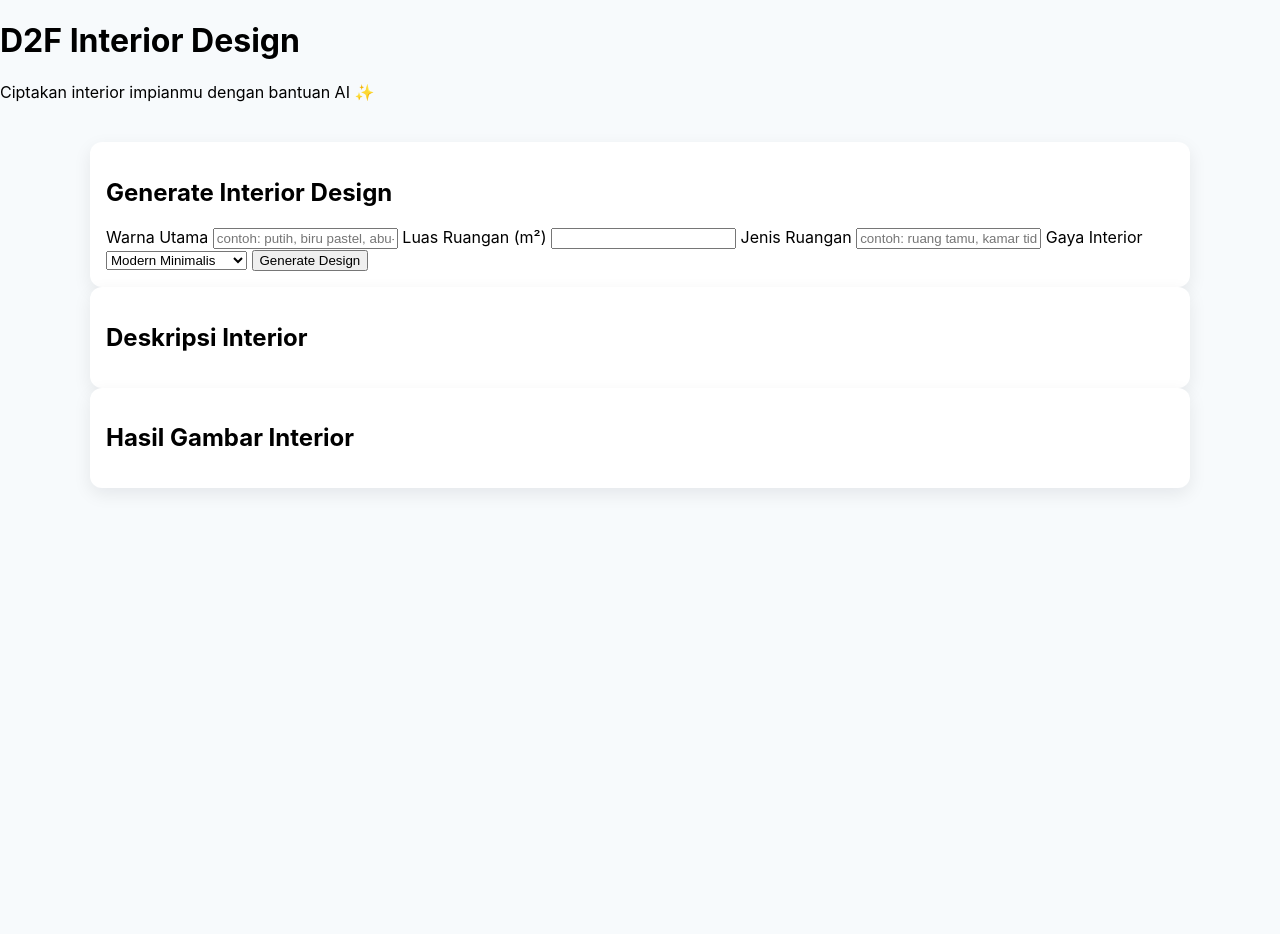
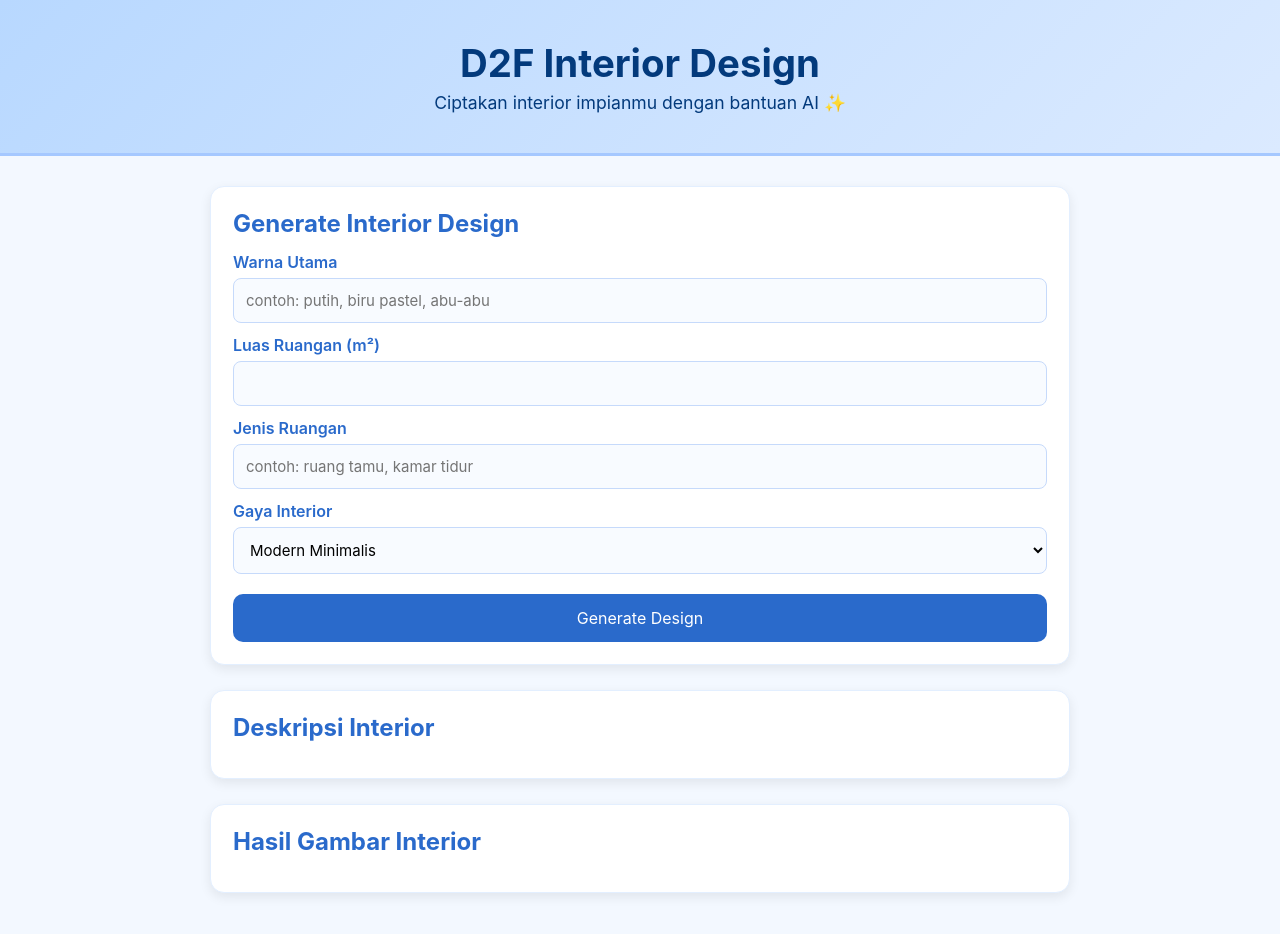
Before and after one commit to cibers89/interior-ai-generator, a website: page public/index.html in a window 1280 px wide. Before the commit the page ends 800 px from the top, so only its background shows below. Drawn offline with Linux system fonts and the light colour scheme.

Commit message:
Update styles

```diff
--- a/public/css/styles.css
+++ b/public/css/styles.css
@@ -1,7 +1,133 @@
-:root { --bg:#f7fafc; --card:#ffffff; --muted:#6b7280 }
-[data-theme='dark'] { --bg:#0b1220; --card:#0f1724; --muted:#9ca3af }
-body { background: var(--bg); font-family: Inter, ui-sans-serif, system-ui, -apple-system, 'Segoe UI', Roboto, 'Helvetica Neue', Arial; margin:0; padding:0; }
-.card { background: var(--card); border-radius: 12px; padding: 1rem; box-shadow: 0 6px 18px rgba(2,6,23,0.08); }
-.small { color: var(--muted); font-size: 0.9rem }
-img.rounded { border-radius: 10px; width:100%; display:block }
-.container { max-width:1100px; margin:0 auto; padding:24px }
+/* GENERAL RESET */
+* {
+  margin: 0;
+  padding: 0;
+  box-sizing: border-box;
+  font-family: "Inter", sans-serif;
+}
+
+body {
+  background: #f3f8ff;
+  color: #333;
+  padding-bottom: 50px;
+}
+
+/* HEADER */
+.header {
+  text-align: center;
+  padding: 40px 20px;
+  background: linear-gradient(135deg, #b8d8ff, #dbeaff);
+  color: #033a7c;
+  margin-bottom: 30px;
+  border-bottom: 3px solid #a5c8ff;
+}
+
+.header h1 {
+  font-size: 2.4rem;
+  font-weight: 700;
+}
+
+.header p {
+  font-size: 1.1rem;
+  margin-top: 6px;
+}
+
+/* MAIN CONTAINER */
+.container {
+  max-width: 900px;
+  margin: auto;
+  padding: 0 20px;
+}
+
+/* CARD UI */
+.card {
+  background: white;
+  border-radius: 14px;
+  padding: 22px;
+  margin-bottom: 25px;
+  box-shadow: 0 4px 12px rgba(0,0,0,0.08);
+  border: 1px solid #e3efff;
+}
+
+.card h2 {
+  color: #2a6acb;
+  margin-bottom: 14px;
+}
+
+/* FORM */
+label {
+  display: block;
+  font-weight: 600;
+  margin-top: 12px;
+  color: #2a6acb;
+}
+
+input, select {
+  width: 100%;
+  padding: 12px;
+  margin-top: 6px;
+  border-radius: 8px;
+  border: 1px solid #c6dafb;
+  background: #f8fbff;
+  font-size: 15px;
+}
+
+/* BUTTON */
+.btn {
+  width: 100%;
+  padding: 14px;
+  background: #2a6acb;
+  border: none;
+  color: white;
+  font-size: 1rem;
+  margin-top: 20px;
+  border-radius: 10px;
+  cursor: pointer;
+  transition: 0.25s;
+}
+
+.btn:hover {
+  background: #1d589f;
+}
+
+/* IMAGE GRID (4 IMAGES) */
+.image-grid {
+  display: grid;
+  grid-template-columns: repeat(2, 1fr);
+  gap: 14px;
+  margin-top: 10px;
+}
+
+.image-grid img {
+  width: 100%;
+  border-radius: 10px;
+  border: 2px solid #e0ecff;
+  transition: 0.3s;
+}
+
+.image-grid img:hover {
+  transform: scale(1.03);
+}
+
+/* LOADING SPINNER */
+.loading {
+  text-align: center;
+  margin-top: 20px;
+  padding: 20px;
+}
+
+.spinner {
+  width: 55px;
+  height: 55px;
+  margin: auto;
+  border: 6px solid #c8dbff;
+  border-top: 6px solid #2a6acb;
+  border-radius: 50%;
+  animation: spin 0.9s linear infinite;
+}
+
+@keyframes spin {
+  to {
+    transform: rotate(360deg);
+  }
+}
```
